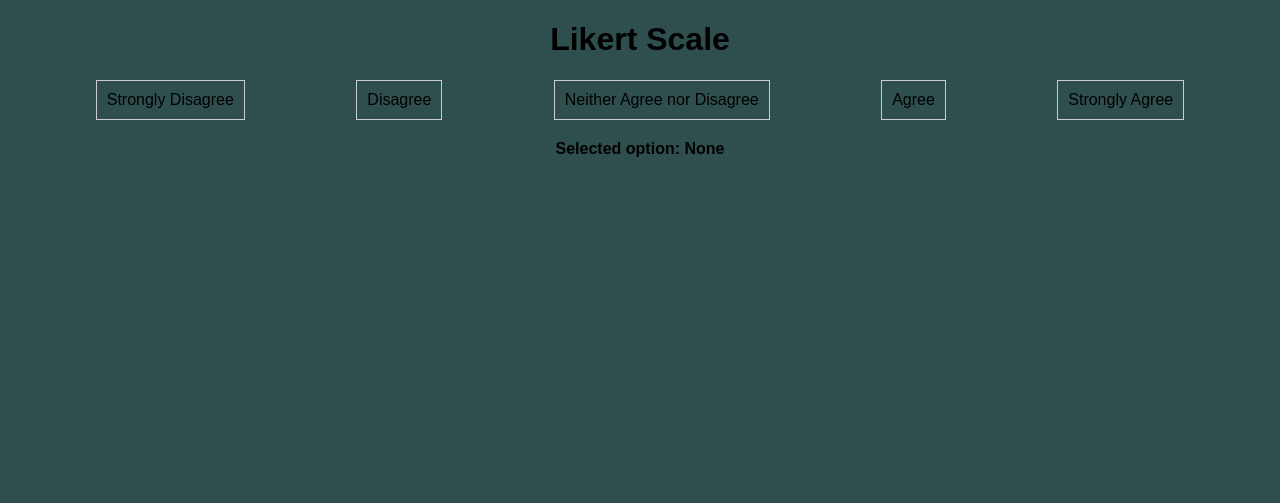
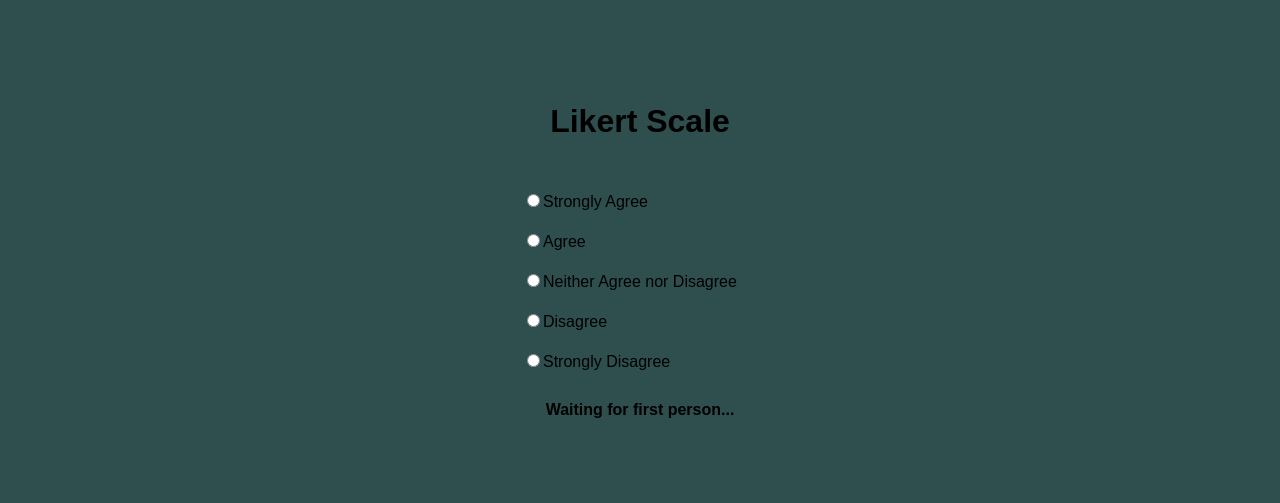
Before and after one commit to zecorr/likert, a plain HTML site: page index.html in a window 1280 px wide. Drawn offline with Linux system fonts and the light colour scheme.

Commit message:
Prototype Likert scale

```diff
--- a/index.html
+++ b/index.html
@@ -15,76 +15,29 @@
         <meta charset="UTF-8">
         <meta name="viewport" content="width=device-width, initial-scale=1.0">
         <title>Likert Scale</title>
-        <style>
-            body {
-                font-family: Arial, sans-serif;
-                text-align: center;
-                margin: 20px;
-            }
-
-            #likertContainer {
-                display: flex;
-                justify-content: space-around;
-                margin: 20px;
-            }
-
-            .likertItem {
-                text-align: center;
-                padding: 10px;
-                border: 1px solid #ccc;
-                cursor: pointer;
-            }
-
-            #result {
-                margin-top: 20px;
-                font-weight: bold;
-            }
-        </style>
     </head>
     <body>
 
-        <h1>Likert Scale</h1>
+        <div id="bodyWrapper">
 
-        <div id="likertContainer">
-            <div class="likertItem" onclick="selectOption(1)">Strongly Disagree</div>
-            <div class="likertItem" onclick="selectOption(2)">Disagree</div>
-            <div class="likertItem" onclick="selectOption(3)">Neither Agree nor Disagree</div>
-            <div class="likertItem" onclick="selectOption(4)">Agree</div>
-            <div class="likertItem" onclick="selectOption(5)">Strongly Agree</div>
+            <h1>Likert Scale</h1>
+
+                <div id="wrapper">
+
+                <div id="likertContainer">
+                    <label class="likertItem"><input type="radio" name="likert" value="2" onclick="updateResult()">Strongly Agree</label>
+                    <label class="likertItem"><input type="radio" name="likert" value="1" onclick="updateResult()">Agree</label>
+                    <label class="likertItem"><input type="radio" name="likert" value="0" onclick="updateResult()">Neither Agree nor Disagree</label>
+                    <label class="likertItem"><input type="radio" name="likert" value="-1" onclick="updateResult()">Disagree</label>
+                    <label class="likertItem"><input type="radio" name="likert" value="-2" onclick="updateResult()">Strongly Disagree</label>
+                </div>
+
+
+                <div id="result">Waiting for first person...</div>
+
+            </div>
         </div>
 
-        <div id="result">Selected option: None</div>
-
-        <script>
-            let selectedOption = 0;
-
-            function selectOption(option) {
-                selectedOption = option;
-                updateResult();
-            }
-
-            function updateResult() {
-                const resultElement = document.getElementById('result');
-                resultElement.textContent = `Selected option: ${getOptionText(selectedOption)}`;
-            }
-
-            function getOptionText(option) {
-                switch (option) {
-                    case 1:
-                        return 'Strongly Disagree';
-                    case 2:
-                        return 'Disagree';
-                    case 3:
-                        return 'Neither Agree nor Disagree';
-                    case 4:
-                        return 'Agree';
-                    case 5:
-                        return 'Strongly Agree';
-                    default:
-                        return 'None';
-                }
-            }
-        </script>
 
     </body>
     </html>
--- a/script.js
+++ b/script.js
@@ -1 +1,24 @@
-console.log("Hey dawg!")
+let total
+let final = []
+const add = (...num) => num.reduce((acc, curr) => acc + curr)
+
+
+function updateResult() {
+    const resultElement = document.getElementById('result');
+    const selectedOption = document.querySelector('input[name="likert"]:checked');
+    total = Number(selectedOption.value)
+    final.push(total)
+
+    if (final.length == 3){
+        resultElement.textContent = (`You scored: ${final.reduce((acc, curr) => acc + curr)} out of 6`)
+    } else if (final.length == 2) {
+        resultElement.textContent = (`Waiting for third person`)
+    } else if (final.length == 1) {
+        resultElement.textContent = (`Waiting for second person`)
+    } else {
+        resultElement.textContent = (`Waiting for first person...`)
+    }
+
+
+    // resultElement.textContent = `${selectedOption ? selectedOption.nextSibling.nodeValue.trim() : 'None'}`;
+}
--- a/style.css
+++ b/style.css
@@ -1,3 +1,41 @@
 body {
     background-color: darkslategrey;
+    font-family: Arial, sans-serif;
+    text-align: center;
+    margin: 20px;
 }
+
+#bodyWrapper {
+    display: flex;
+    align-items: center;
+    justify-content: center;
+    flex-direction: column;
+    height: 60vh;
+}
+
+#wrapper {
+    display: flex;
+    flex-direction: column;
+    align-items: center;
+    margin: 20px;
+
+}
+
+#likertContainer {
+    display: flex;
+    flex-direction: column;
+    width: 20vw;
+    align-items: flex-start;
+    justify-content: center;
+}
+
+.likertItem {
+    text-align: center;
+    padding: 10px;
+    cursor: pointer;
+}
+
+#result {
+    margin-top: 20px;
+    font-weight: bold;
+}
```
